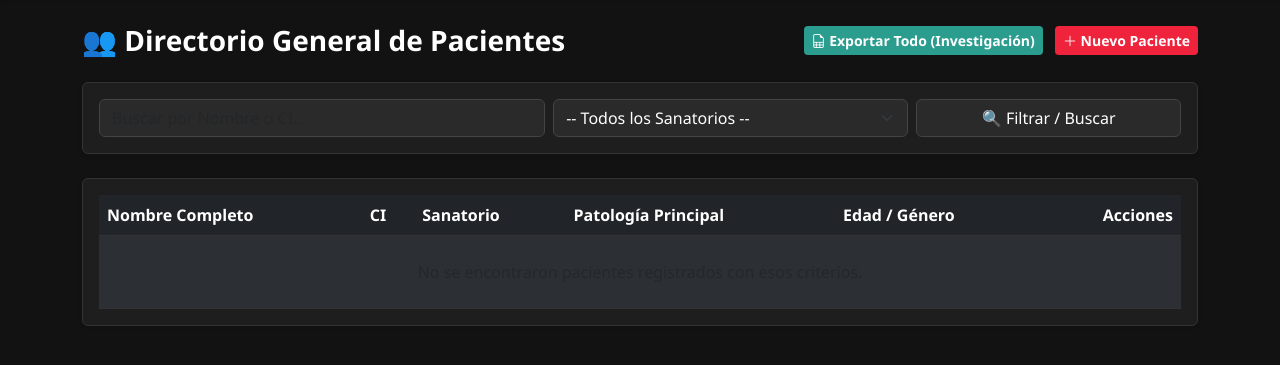
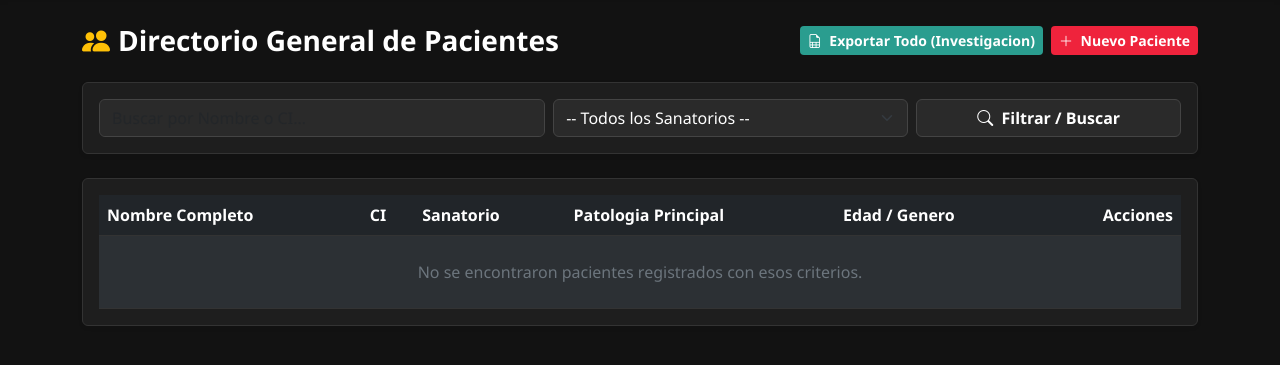
Before and after one commit to patriciafranco-web/metabolysisdem, a Flask app: page / in a window 1280 px wide. Shown: the part 61-426 px from the top of the page. Run offline with Flask 3, Linux system fonts and the light colour scheme; the visitor is signed in with stand-in values (Sample User, id 1); data comes from the database, SQL or seed files in the repository; data that the repository does not hold is empty.

Commit message:
Update index.html

```diff
--- a/templates/index.html
+++ b/templates/index.html
@@ -2,20 +2,21 @@
 
 {% block content %}
 <div class="d-flex justify-content-between align-items-center mb-4 flex-wrap gap-2">
-    <h3 class="text-white fw-bold m-0">
-        <span style="color: #9d4edd;">👥</span> Directorio General de Pacientes
+    <h3 class="text-white fw-bold m-0 d-flex align-items-center gap-2">
+        <i class="bi bi-people-fill text-warning"></i>
+        <span>Directorio General de Pacientes</span>
     </h3>
-    <div>
-        <a href="{{ url_for('export_excel') }}" class="btn btn-info btn-sm fw-bold text-white me-2" style="background-color: #2a9d8f; border: none;">
-            <i class="bi bi-file-earmark-spreadsheet"></i> Exportar Todo (Investigación)
+    <div class="d-flex gap-2 flex-wrap">
+        <a href="{{ url_for('export_excel') }}" class="btn btn-sm fw-semibold text-white" style="background-color: #2a9d8f; border: none;">
+            <i class="bi bi-file-earmark-spreadsheet me-1"></i> Exportar Todo (Investigacion)
         </a>
-        <a href="{{ url_for('new_patient') }}" class="btn btn-danger btn-sm fw-bold" style="background-color: #ef233c; border: none;">
-            <i class="bi bi-plus-lg"></i> Nuevo Paciente
+        <a href="{{ url_for('new_patient') }}" class="btn btn-danger btn-sm fw-semibold" style="background-color: #ef233c; border: none;">
+            <i class="bi bi-plus-lg me-1"></i> Nuevo Paciente
         </a>
     </div>
 </div>
 
-<!-- Barra de Búsqueda y Filtros -->
+<!-- Barra de Busqueda y Filtros -->
 <div class="card p-3 mb-4 shadow-sm" style="background-color: #1e1e1e; border: 1px solid #333;">
     <form method="GET" action="{{ url_for('index') }}" class="row g-2 align-items-center">
         <div class="col-md-5">
@@ -30,7 +31,9 @@
             </select>
         </div>
         <div class="col-md-3">
-            <button type="submit" class="btn w-100" style="background-color: #2a2a2a; color: #fff; border: 1px solid #444;">🔍 Filtrar / Buscar</button>
+            <button type="submit" class="btn w-100 fw-semibold" style="background-color: #2a2a2a; color: #fff; border: 1px solid #444;">
+                <i class="bi bi-search me-1"></i> Filtrar / Buscar
+            </button>
         </div>
     </form>
 </div>
@@ -44,8 +47,8 @@
                     <th>Nombre Completo</th>
                     <th>CI</th>
                     <th>Sanatorio</th>
-                    <th>Patología Principal</th>
-                    <th>Edad / Género</th>
+                    <th>Patologia Principal</th>
+                    <th>Edad / Genero</th>
                     <th class="text-end">Acciones</th>
                 </tr>
             </thead>
@@ -57,7 +60,7 @@
                         <td>{{ p.ci }}</td>
                         <td>{{ p.sanatorio }}</td>
                         <td>{{ p.pathology_type or 'Diabetes / Obesidad' }}</td>
-                        <td>{{ p.age }} años / {{ p.gender }}</td>
+                        <td>{{ p.age }} anos / {{ p.gender }}</td>
                         <td class="text-end">
                             <a href="{{ url_for('patient_detail', id=p.id) }}" class="btn btn-outline-light btn-sm">Ver Ficha</a>
                         </td>
@@ -65,7 +68,7 @@
                     {% endfor %}
                 {% else %}
                     <tr>
-                        <td colspan="6" class="text-center text-muted py-4">No se encontraron pacientes registrados con esos criterios.</td>
+                        <td colspan="6" class="text-center text-secondary py-4">No se encontraron pacientes registrados con esos criterios.</td>
                     </tr>
                 {% endif %}
             </tbody>
```
